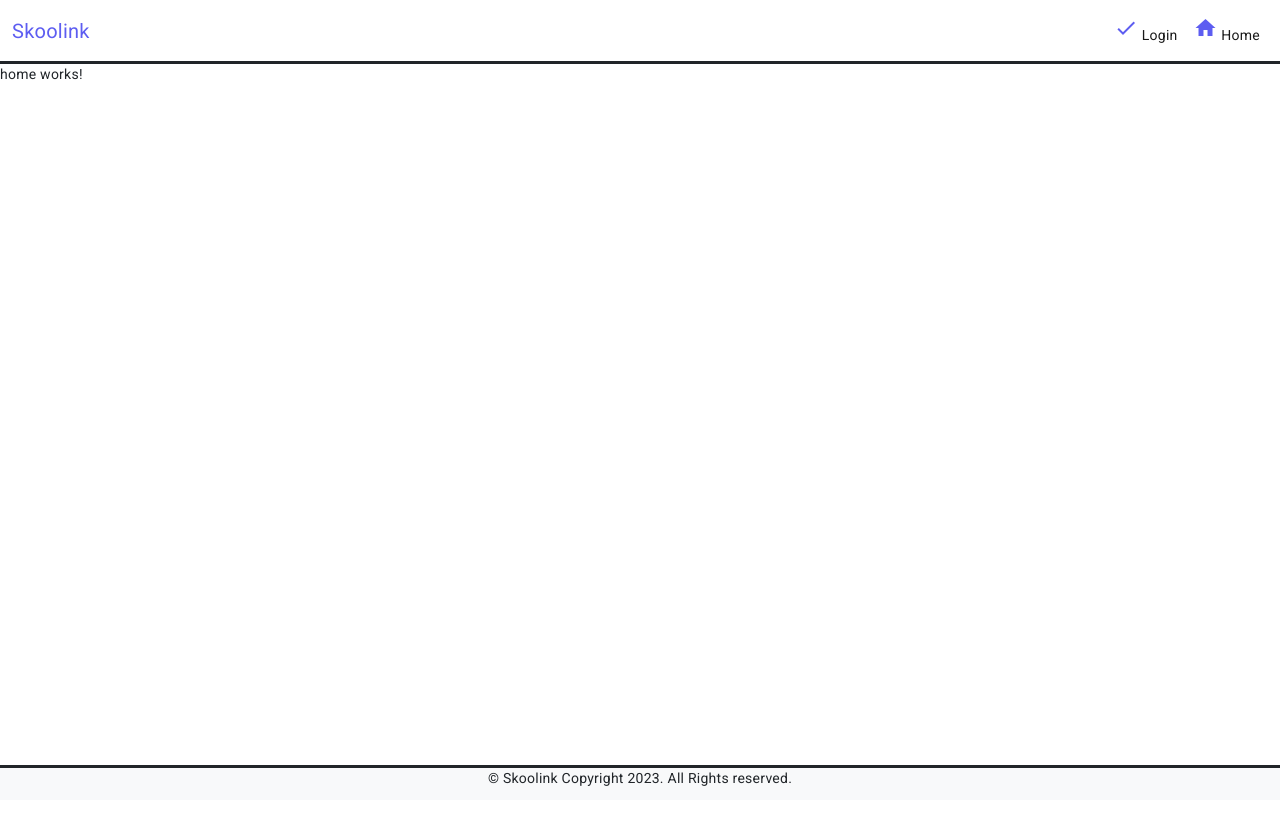
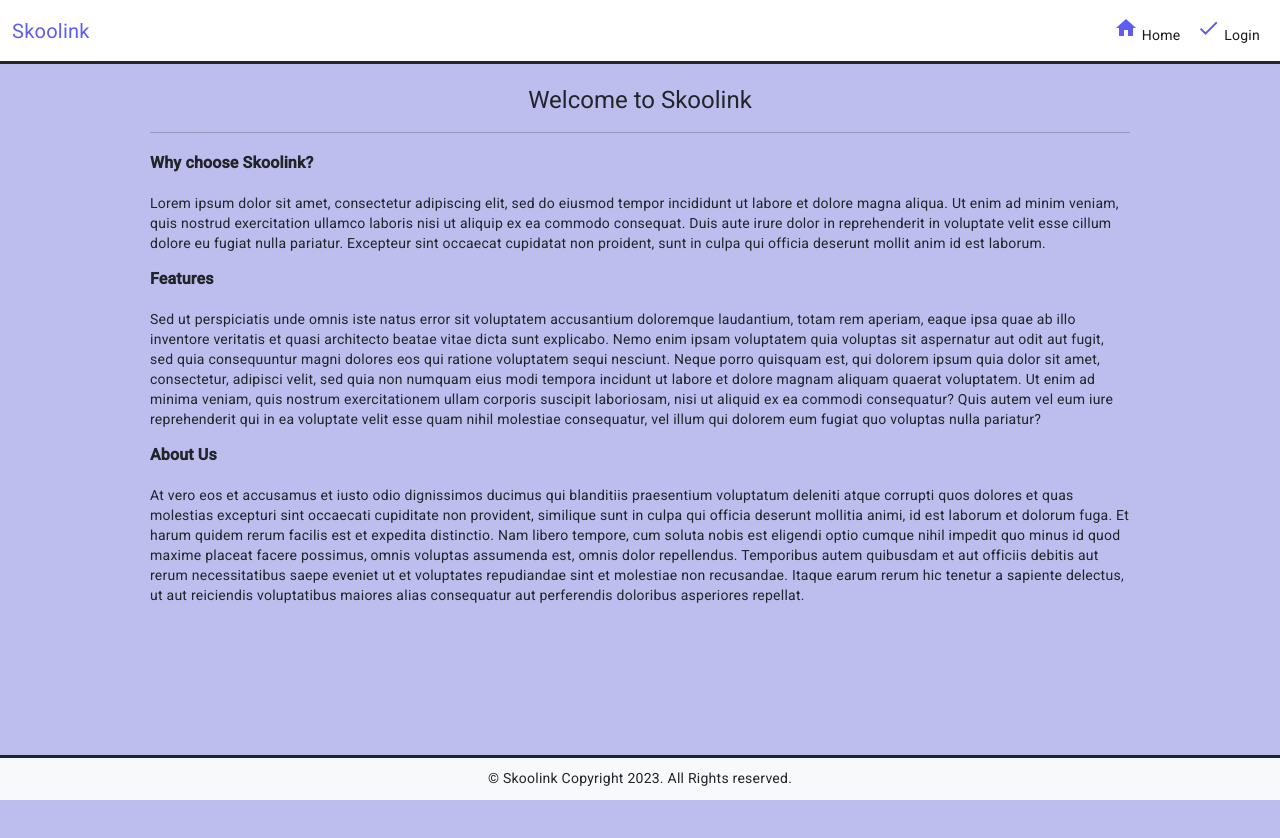
Before and after one commit to Vidatheboss/SkooLink-App-Frontend, an Angular app: page /home in a window 1280 px wide. Shown: the top 838 px of the page. Before the commit the page ends 800 px from the top, so only its background shows below. Built offline with nearby package versions, Linux system fonts and the light colour scheme.

Commit message:
landing page layout implemented and updates in the routes

```diff
--- a/src/app/app-routing.module.ts
+++ b/src/app/app-routing.module.ts
@@ -9,9 +9,11 @@ import { ProfileComponent } from './pages/profile/profile.component';
 import { NewsComponent } from './pages/news/news.component';
 import { InboxComponent } from './pages/inbox/inbox.component';
 import { RouteGuardService } from "./services/route-guard.service";
+import {DashboardComponent} from "./pages/dashboard/dashboard.component";
 
 const routes: Routes = [
   { path:'home', component: HomeComponent },
+  { path:'', redirectTo: 'home', pathMatch: 'full' },
   { path:'login', component: LoginComponent },
   { path:'profiles', component: ProfilesComponent,
     canActivate: [RouteGuardService],
@@ -20,9 +22,12 @@ const routes: Routes = [
   { path:'signup', component: SignupComponent },
   { path:'profile/:id/grades', component: ProfileComponent },
   { path:'profile/:id', component: ProfileComponent },
-  { path:'', redirectTo: 'login', pathMatch: 'full' },
   { path:'inbox/:id', component: InboxComponent },
   { path:'news', component: NewsComponent,
+    canActivate: [RouteGuardService],
+    data: { expectedRole: ['1', '2', '3', '4', '5'] }
+  },
+  { path: 'dashboard', component: DashboardComponent,
     canActivate: [RouteGuardService],
     data: { expectedRole: ['1', '2', '3', '4', '5'] }
   }
--- a/src/app/pages/home/home.component.css
+++ b/src/app/pages/home/home.component.css
@@ -0,0 +1,19 @@
+.main-div {
+  height: 100vh;
+  width: 980px;
+  margin-left: auto;
+  margin-right: auto;
+  /*display: flex;*/
+  justify-content: center;
+  align-items: center;
+  background-color: rgb(190, 190, 238);
+}
+
+h1 {
+  text-align: center;
+  margin-top: 20px;
+}
+
+h3 {
+  font-weight: bold;
+}
--- a/src/app/pages/home/home.component.html
+++ b/src/app/pages/home/home.component.html
@@ -1 +1,23 @@
-<p>home works!</p>
+<div class="main-div">
+  <h1>Welcome to Skoolink</h1>
+  <hr>
+  <h3>
+    Why choose Skoolink?
+  </h3>
+  <p>
+    Lorem ipsum dolor sit amet, consectetur adipiscing elit, sed do eiusmod tempor incididunt ut labore et dolore magna aliqua. Ut enim ad minim veniam, quis nostrud exercitation ullamco laboris nisi ut aliquip ex ea commodo consequat. Duis aute irure dolor in reprehenderit in voluptate velit esse cillum dolore eu fugiat nulla pariatur. Excepteur sint occaecat cupidatat non proident, sunt in culpa qui officia deserunt mollit anim id est laborum.
+  </p>
+  <h3>
+    Features
+  </h3>
+  <p>
+    Sed ut perspiciatis unde omnis iste natus error sit voluptatem accusantium doloremque laudantium, totam rem aperiam, eaque ipsa quae ab illo inventore veritatis et quasi architecto beatae vitae dicta sunt explicabo. Nemo enim ipsam voluptatem quia voluptas sit aspernatur aut odit aut fugit, sed quia consequuntur magni dolores eos qui ratione voluptatem sequi nesciunt. Neque porro quisquam est, qui dolorem ipsum quia dolor sit amet, consectetur, adipisci velit, sed quia non numquam eius modi tempora incidunt ut labore et dolore magnam aliquam quaerat voluptatem. Ut enim ad minima veniam, quis nostrum exercitationem ullam corporis suscipit laboriosam, nisi ut aliquid ex ea commodi consequatur? Quis autem vel eum iure reprehenderit qui in ea voluptate velit esse quam nihil molestiae consequatur, vel illum qui dolorem eum fugiat quo voluptas nulla pariatur?
+  </p>
+  <h3>
+    About Us
+  </h3>
+  <p>
+    At vero eos et accusamus et iusto odio dignissimos ducimus qui blanditiis praesentium voluptatum deleniti atque corrupti quos dolores et quas molestias excepturi sint occaecati cupiditate non provident, similique sunt in culpa qui officia deserunt mollitia animi, id est laborum et dolorum fuga. Et harum quidem rerum facilis est et expedita distinctio. Nam libero tempore, cum soluta nobis est eligendi optio cumque nihil impedit quo minus id quod maxime placeat facere possimus, omnis voluptas assumenda est, omnis dolor repellendus. Temporibus autem quibusdam et aut officiis debitis aut rerum necessitatibus saepe eveniet ut et voluptates repudiandae sint et molestiae non recusandae. Itaque earum rerum hic tenetur a sapiente delectus, ut aut reiciendis voluptatibus maiores alias consequatur aut perferendis doloribus asperiores repellat.
+  </p>
+
+</div>
--- a/src/app/pages/login/login.component.ts
+++ b/src/app/pages/login/login.component.ts
@@ -39,7 +39,7 @@ export class LoginComponent implements OnInit {
     this.userService.login(data).subscribe((response: any) =>{
       localStorage.setItem('token', response.token);
 
-      this.router.navigate(['/home'])
+      this.router.navigate(['/dashboard'])
     },(error) => {
       if (error.error?.message) {
         this.respondMessage = error.error?.message;
--- a/src/app/partials/footer/footer.component.css
+++ b/src/app/partials/footer/footer.component.css
@@ -1,3 +1,7 @@
 .fixed-bottom{
     border-top: 3px solid;
 }
+
+p {
+  margin-top: 10px;
+}
--- a/src/app/partials/header/header.component.css
+++ b/src/app/partials/header/header.component.css
@@ -1,9 +1,10 @@
-a{
-    color: rgb(93, 93, 241);
+a {
+  color: rgb(93, 93, 241);
 }
-nav{
-    border-bottom: 3px solid;
+nav {
+  border-bottom: 3px solid;
+  background-color: white;
 }
-.mat-icon{
-    color: rgb(93, 93, 241);
+.mat-icon {
+  color: rgb(93, 93, 241);
 }
--- a/src/app/partials/header/header.component.html
+++ b/src/app/partials/header/header.component.html
@@ -7,10 +7,10 @@
     <div class="collapse navbar-collapse" id="navbarSupportedContent">
       <ul class="navbar-nav ms-auto ml-auto mb-2 mb-lg-0">
         <li class="nav-item" *ngIf="!isLoggedIn()">
-          <a class="nav-link active" aria-current="page" href="/login"><mat-icon>check</mat-icon> Login</a>
+          <a class="nav-link active" aria-current="page" href="/home"><mat-icon>home</mat-icon> Home</a>
         </li>
         <li class="nav-item" *ngIf="!isLoggedIn()">
-          <a class="nav-link active" aria-current="page" href="/home"><mat-icon>home</mat-icon> Home</a>
+          <a class="nav-link active" aria-current="page" href="/login"><mat-icon>check</mat-icon> Login</a>
         </li>
         <li class="nav-item" *ngIf="isLoggedIn()">
           <a class="nav-link active" aria-current="page" href="/dashboard"><mat-icon>dashboard</mat-icon> Dashboard</a>
--- a/src/styles.css
+++ b/src/styles.css
@@ -1,6 +1,6 @@
 @import '~@angular/material/prebuilt-themes/indigo-pink.css';
 html, body { height: 100%; }
-body { margin: 0; font-family: Roboto, "Helvetica Neue", sans-serif; }
+body { margin: 0; font-family: Roboto, "Helvetica Neue", sans-serif; background-color: rgb(190, 190, 238);}
 .cdk-global-overlay-wrapper, .cdk-overlay-container {
     z-index: 10000 !important;
 }
```
